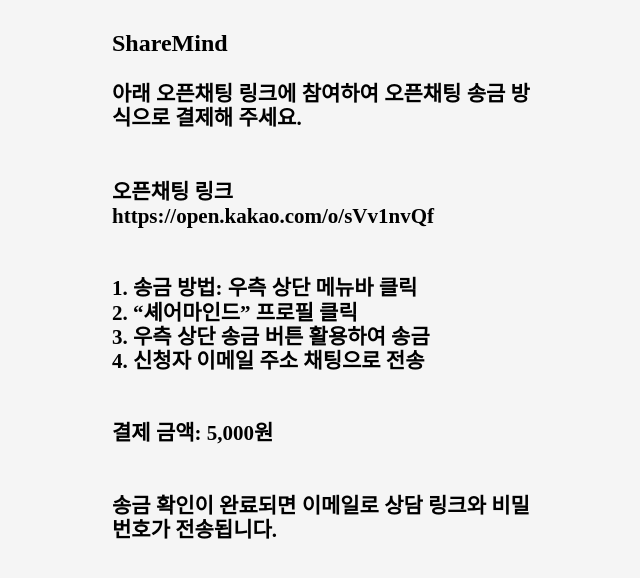
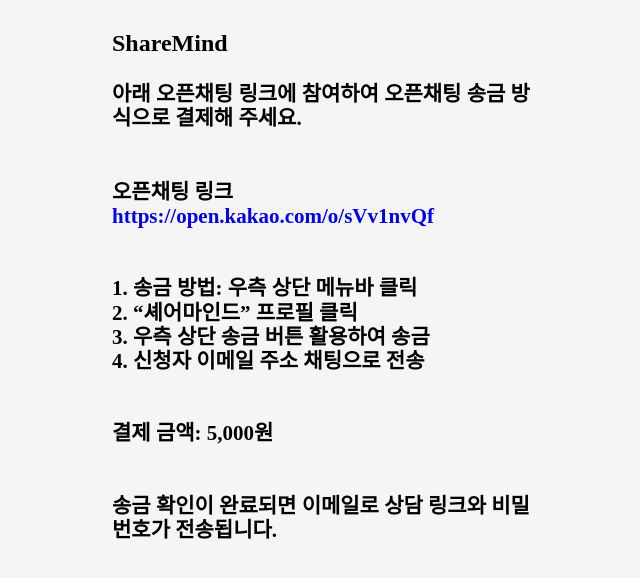
Before and after one commit to rmdnps10/sharemind-client, a React (Create React App) app: page /payment in a window 1280 px wide. Shown: the top 578 px of the page, without its empty margins (318-958 px from the left). Built offline with nearby package versions, Linux system fonts and the light colour scheme.

Commit message:
Fix: CORS 연결 문제 해결, 결제 페이지에서 클릭 새로운 탭 열리기

```diff
--- a/src/Router.tsx
+++ b/src/Router.tsx
@@ -10,7 +10,7 @@
   return (
     <>
       <Routes>
-        <Route path="/request/:counselorid" element={<RequestPage />} />
+        <Route path="/request/:counselorId" element={<RequestPage />} />
         <Route path="/payment" element={<PaymentPage />} />
         <Route path="/counselLink" element={<CounselLinkPage />} />
         <Route path="/rating" element={<RatingPage />} />
--- a/src/components/Payment/PaymentContent.tsx
+++ b/src/components/Payment/PaymentContent.tsx
@@ -4,7 +4,10 @@
   return (
     <PaymentContentContainer>
       <ContentText className="open-kakao">
-        오픈채팅 링크 https://open.kakao.com/o/sVv1nvQf
+        오픈채팅 링크{' '}
+        <a href="https://open.kakao.com/o/sVv1nvQf" target="_blank">
+          https://open.kakao.com/o/sVv1nvQf
+        </a>
         <br />
         <br />
         <br />
--- a/src/components/request/RequestHeader.tsx
+++ b/src/components/request/RequestHeader.tsx
@@ -7,7 +7,7 @@
     <RequestHeaderContainer>
       <HeaderText>ShareMind</HeaderText>
       <HeaderSubText>
-        상담사{params.counselorid}님의 상담을 신청합니다.
+        상담사{params.counselorId}님의 상담을 신청합니다.
       </HeaderSubText>
     </RequestHeaderContainer>
   );
```
